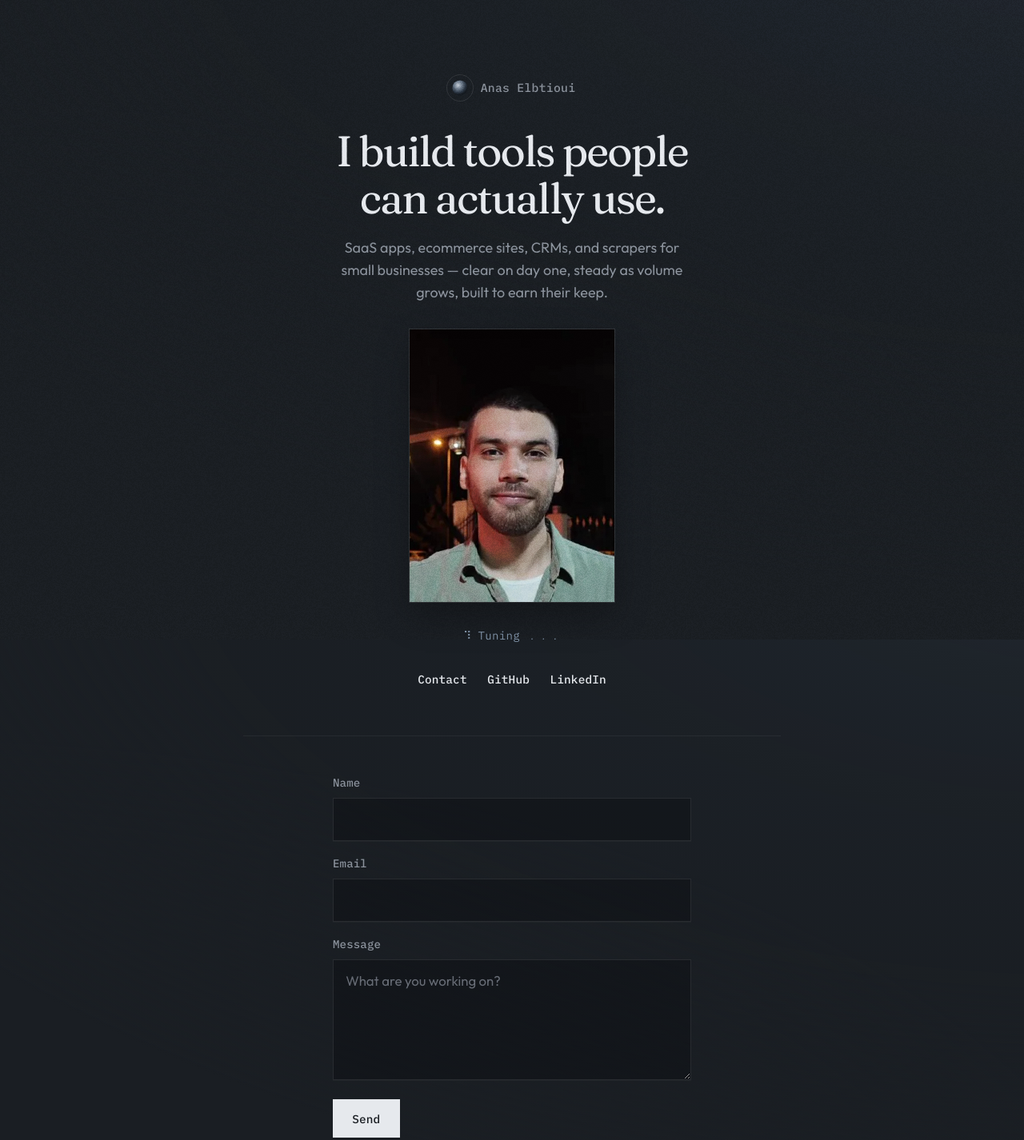
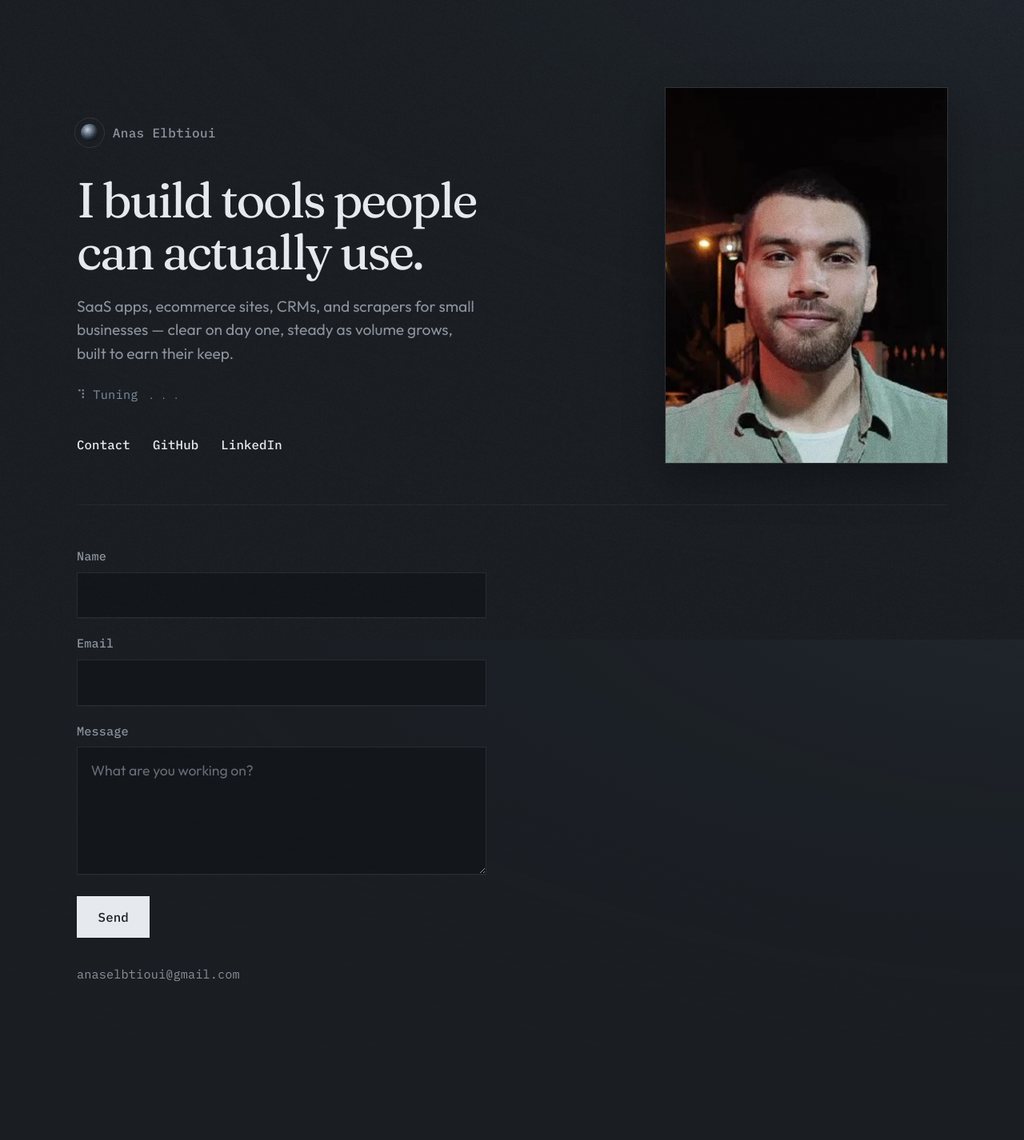
Before and after one commit to anaselbtioui/anaselbtioui.github.io, a website: page index.html in a window 1280 px wide. Shown: the top 1426 px of the page at 80% size. After the commit the page ends 1312 px from the top, so only its background shows below. Drawn offline with Linux system fonts and the light colour scheme.

Commit message:
feat: left-weighted split layout, larger scale
Co-authored-by: Cursor <cursoragent@cursor.com>

```diff
--- a/index.html
+++ b/index.html
@@ -12,16 +12,17 @@
   <link rel="preconnect" href="https://fonts.googleapis.com">
   <link rel="preconnect" href="https://fonts.gstatic.com" crossorigin>
   <link href="https://fonts.googleapis.com/css2?family=Fraunces:ital,opsz,wght@0,9..144,400;0,9..144,500;1,9..144,400&family=IBM+Plex+Mono:wght@400;500&family=Outfit:wght@400;500;600&display=swap" rel="stylesheet">
-  <link rel="stylesheet" href="./standby.css?v=13">
-  <script type="module" src="./standby.js?v=13"></script>
+  <link rel="stylesheet" href="./standby.css?v=14">
+  <script type="module" src="./standby.js?v=14"></script>
 </head>
 <body class="standby">
   <a class="skip" href="#main">Skip to content</a>
 
   <main id="main" class="stage">
     <header class="hero">
+      <div class="hero-copy">
         <a class="logo reveal" style="--d:0" href="#main" aria-label="Anas Elbtioui">
-        <img class="logo-mark" src="./favicon.svg" alt="" width="36" height="36" decoding="async">
+          <img class="logo-mark" src="./favicon.svg" alt="" width="40" height="40" decoding="async">
           <span class="logo-word">Anas Elbtioui</span>
         </a>
         <h1 class="title reveal" style="--d:1">I build tools people can actually use.</h1>
@@ -29,33 +30,33 @@
           SaaS apps, ecommerce sites, CRMs, and scrapers for small businesses —
           clear on day one, steady as volume grows, built to earn their keep.
         </p>
+        <p class="cli reveal" style="--d:3" data-one-line aria-live="polite">
+          <span data-ol-spin aria-hidden="true">⠋</span>
+          <span data-ol-word>Building</span><span data-ol-dots>﹒</span>
+        </p>
+        <nav class="cta reveal" style="--d:4" aria-label="Links">
+          <a class="hit" href="#contact">Contact</a>
+          <a class="hit" href="https://github.com/anaselbtioui" target="_blank" rel="noopener noreferrer">GitHub</a>
+          <a class="hit" href="https://www.linkedin.com/in/anas-elbtioui" target="_blank" rel="noopener noreferrer">LinkedIn</a>
+        </nav>
+      </div>
 
-      <figure class="hero-plate reveal" style="--d:3">
+      <figure class="hero-plate reveal" style="--d:2">
         <picture>
           <source srcset="./media/anas.webp" type="image/webp">
           <img
             src="./media/anas.jpg"
             alt="Anas Elbtioui"
-            width="480"
-            height="480"
+            width="640"
+            height="640"
             decoding="async"
             fetchpriority="high"
           >
         </picture>
       </figure>
-
-      <p class="cli reveal" style="--d:4" data-one-line aria-live="polite">
-        <span data-ol-spin aria-hidden="true">⠋</span>
-        <span data-ol-word>Building</span><span data-ol-dots>﹒</span>
-      </p>
-      <nav class="cta reveal" style="--d:5" aria-label="Links">
-        <a class="hit" href="#contact">Contact</a>
-        <a class="hit" href="https://github.com/anaselbtioui" target="_blank" rel="noopener noreferrer">GitHub</a>
-        <a class="hit" href="https://www.linkedin.com/in/anas-elbtioui" target="_blank" rel="noopener noreferrer">LinkedIn</a>
-      </nav>
     </header>
 
-    <section class="contact reveal" style="--d:6" id="contact" aria-label="Contact">
+    <section class="contact reveal" style="--d:5" id="contact" aria-label="Contact">
       <form
         class="inquiry"
         id="inquiry"
--- a/standby.css
+++ b/standby.css
@@ -12,7 +12,7 @@
   --ease: cubic-bezier(0.2, 0, 0, 1);
   --ease-out: cubic-bezier(0.22, 1, 0.36, 1);
   --dur: 520ms;
-  --maxw: 42rem;
+  --maxw: 68rem;
 }
 
 *,
@@ -36,7 +36,7 @@ body.standby {
   min-height: 100vh;
   color: var(--fg);
   font-family: var(--font-body);
-  font-size: 18px;
+  font-size: 19px;
   line-height: 1.55;
   -webkit-font-smoothing: antialiased;
   text-rendering: optimizeLegibility;
@@ -93,29 +93,59 @@ body.standby::before {
 .stage {
   position: relative;
   z-index: 1;
-  width: min(var(--maxw), 90vw);
+  width: min(var(--maxw), 92vw);
   margin: 0 auto;
-  padding: clamp(3.75rem, 11vh, 7rem) 0 5rem;
+  padding: clamp(3.5rem, 9vh, 6.5rem) 0 5rem;
 }
 
-/* Symmetric center stack */
+/* Left-weighted split — not centered */
 .hero {
-  display: flex;
-  flex-direction: column;
-  align-items: center;
-  text-align: center;
-  gap: 0;
-  padding-bottom: 3rem;
+  display: grid;
+  grid-template-columns: minmax(0, 1.15fr) minmax(15rem, 22rem);
+  gap: clamp(2rem, 5vw, 4rem);
+  align-items: end;
+  min-height: min(70vh, 36rem);
+  padding-bottom: 3.25rem;
   border-bottom: 1px solid var(--line);
+}
+
+.hero-copy {
+  min-width: 0;
+  max-width: 38rem;
+}
+
+.hero-plate {
+  margin: 0;
+  width: 100%;
+  justify-self: stretch;
+}
+
+.hero-plate picture {
+  display: block;
+  aspect-ratio: 3 / 4;
+  overflow: hidden;
+  border-radius: 0;
+  background: #12151a;
+  outline: 1px solid rgba(255, 255, 255, 0.1);
+  outline-offset: 0;
+  box-shadow: 0 22px 48px rgba(0, 0, 0, 0.32);
+}
+
+.hero-plate img {
+  display: block;
+  width: 100%;
+  height: 100%;
+  object-fit: cover;
+  object-position: center 18%;
+  filter: saturate(0.82) contrast(1.04);
 }
 
 .logo {
   display: inline-flex;
   align-items: center;
-  justify-content: center;
-  gap: 0.75rem;
+  gap: 0.8rem;
   margin: 0 0 1.75rem;
-  min-height: 44px;
+  min-height: 48px;
   text-decoration: none;
   color: var(--muted);
   transition-property: color, opacity, transform;
@@ -133,8 +163,8 @@ body.standby::before {
 
 .logo-mark {
   display: block;
-  width: 1.75rem;
-  height: 1.75rem;
+  width: 2rem;
+  height: 2rem;
   flex: 0 0 auto;
   margin-top: -0.05rem;
   outline: 1px solid rgba(255, 255, 255, 0.1);
@@ -144,85 +174,57 @@ body.standby::before {
 
 .logo-word {
   font-family: var(--font-mono);
-  font-size: 0.92rem;
+  font-size: 1rem;
   font-weight: 500;
   letter-spacing: 0.02em;
 }
 
 .title {
-  margin: 0 0 1.15rem;
-  max-width: 18ch;
+  margin: 0 0 1.25rem;
   font-family: var(--font-display);
-  font-size: clamp(2.35rem, 6.5vw, 3.35rem);
+  font-size: clamp(2.6rem, 5.8vw, 3.85rem);
   font-weight: 400;
-  letter-spacing: -0.035em;
-  line-height: 1.1;
+  letter-spacing: -0.04em;
+  line-height: 1.06;
   text-wrap: balance;
 }
 
 .lede {
-  margin: 0 0 2rem;
-  max-width: 38ch;
+  margin: 0 0 1.5rem;
+  max-width: 40ch;
   color: var(--muted);
-  font-size: 1.12rem;
+  font-size: 1.2rem;
   line-height: 1.55;
   text-wrap: pretty;
 }
 
-.hero-plate {
-  margin: 0 0 2rem;
-  width: min(16rem, 58vw);
-}
-
-.hero-plate picture {
-  display: block;
-  aspect-ratio: 3 / 4;
-  overflow: hidden;
-  border-radius: 0;
-  background: #12151a;
-  outline: 1px solid rgba(255, 255, 255, 0.1);
-  outline-offset: 0;
-  box-shadow: 0 18px 40px rgba(0, 0, 0, 0.28);
-}
-
-.hero-plate img {
-  display: block;
-  width: 100%;
-  height: 100%;
-  object-fit: cover;
-  object-position: center 18%;
-  filter: saturate(0.82) contrast(1.04);
-}
-
 .cli {
-  margin: 0 0 1.35rem;
+  margin: 0 0 1.85rem;
   font-family: var(--font-mono);
-  font-size: 0.88rem;
+  font-size: 0.95rem;
   letter-spacing: 0.02em;
   color: var(--accent);
   display: flex;
   flex-wrap: wrap;
-  gap: 0.35rem 0.5rem;
+  gap: 0.4rem 0.55rem;
   align-items: baseline;
-  justify-content: center;
 }
 
 .cta {
   display: flex;
   flex-wrap: wrap;
-  justify-content: center;
-  gap: 0.35rem 1.6rem;
+  gap: 0.4rem 1.75rem;
 }
 
 .cta a {
   font-family: var(--font-mono);
-  font-size: 0.9rem;
+  font-size: 0.98rem;
   font-weight: 500;
   letter-spacing: 0.01em;
   text-decoration: none;
   color: var(--fg);
   border-bottom: 1px solid transparent;
-  padding: 0.4rem 0;
+  padding: 0.45rem 0;
   min-height: 44px;
   display: inline-flex;
   align-items: center;
@@ -242,30 +244,26 @@ body.standby::before {
 }
 
 .contact {
-  padding: 3rem 0 0;
-  display: flex;
-  flex-direction: column;
-  align-items: center;
+  padding: 3.25rem 0 0;
+  max-width: 32rem;
 }
 
 .inquiry {
   display: flex;
   flex-direction: column;
-  gap: 1.15rem;
+  gap: 1.25rem;
   width: 100%;
-  max-width: 28rem;
-  text-align: left;
 }
 
 .field {
   display: flex;
   flex-direction: column;
-  gap: 0.45rem;
+  gap: 0.5rem;
 }
 
 .field label {
   font-family: var(--font-mono);
-  font-size: 0.88rem;
+  font-size: 0.95rem;
   font-weight: 500;
   letter-spacing: 0.01em;
   color: var(--muted);
@@ -275,13 +273,13 @@ body.standby::before {
 .field textarea {
   width: 100%;
   margin: 0;
-  padding: 0.85rem 0.95rem;
+  padding: 0.95rem 1.05rem;
   border: 1px solid rgba(230, 233, 237, 0.1);
   border-radius: 0;
   background: rgba(12, 14, 18, 0.45);
   color: var(--fg);
   font: inherit;
-  font-size: 1.05rem;
+  font-size: 1.1rem;
   line-height: 1.45;
   box-shadow: 0 1px 0 rgba(255, 255, 255, 0.03);
   transition-property: border-color, background-color;
@@ -318,21 +316,21 @@ body.standby::before {
   display: flex;
   flex-wrap: wrap;
   align-items: center;
-  gap: 0.85rem 1.25rem;
-  margin-top: 0.35rem;
+  gap: 0.9rem 1.35rem;
+  margin-top: 0.4rem;
 }
 
 .submit {
   appearance: none;
   margin: 0;
-  padding: 0.85rem 1.45rem;
-  min-height: 48px;
+  padding: 0.95rem 1.6rem;
+  min-height: 52px;
   border: 1px solid rgba(230, 233, 237, 0.22);
   border-radius: 0;
   background: var(--fg);
   color: var(--bg);
   font-family: var(--font-mono);
-  font-size: 0.9rem;
+  font-size: 0.98rem;
   font-weight: 500;
   letter-spacing: 0.01em;
   cursor: pointer;
@@ -353,7 +351,7 @@ body.standby::before {
 .form-news {
   margin: 0;
   font-family: var(--font-mono);
-  font-size: 0.82rem;
+  font-size: 0.9rem;
   letter-spacing: 0.02em;
   color: var(--accent);
   font-variant-numeric: tabular-nums;
@@ -361,8 +359,7 @@ body.standby::before {
 }
 
 .contact-alt {
-  margin: 1.75rem 0 0;
-  text-align: center;
+  margin: 1.85rem 0 0;
 }
 
 .contact-alt a {
@@ -378,17 +375,45 @@ body.standby::before {
 
 .mono {
   font-family: var(--font-mono);
-  font-size: 0.88rem;
+  font-size: 0.95rem;
   letter-spacing: 0.01em;
 }
 
-@media (max-width: 520px) {
+/* Stack: type first, plate footnote */
+@media (max-width: 800px) {
+  :root {
+    --maxw: 42rem;
+  }
+
+  body.standby {
+    font-size: 18px;
+  }
+
+  .hero {
+    display: flex;
+    flex-direction: column;
+    align-items: stretch;
+    gap: 0;
+    min-height: 0;
+    padding-bottom: 2.5rem;
+  }
+
+  .hero-copy {
+    max-width: none;
+  }
+
   .hero-plate {
-    width: min(12.5rem, 62vw);
+    order: 2;
+    width: min(14rem, 58vw);
+    margin-top: 2.25rem;
+  }
+
+  .hero-copy {
+    order: 1;
   }
 
   .title {
-    max-width: 14ch;
+    font-size: clamp(2.2rem, 9vw, 3rem);
   }
 }
 
```
Lines whose indentation alone changed are shown as unchanged.
